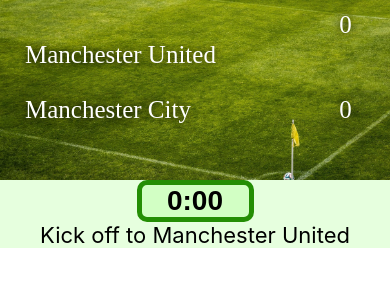
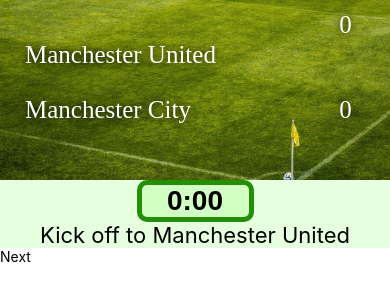
Before and after one commit to rjs68/FootballGameApp, a React Native app: screen / in a window 390 px wide. Shown: the top 300 px of the page. Built offline with nearby package versions, Linux system fonts and the light colour scheme; what react-native would draw is missing.

Commit message:
Add button to increment minute and change the display message (very basic)

```diff
--- a/App.js
+++ b/App.js
@@ -11,21 +11,14 @@ import {
   SafeAreaView,
   StyleSheet,
   ScrollView,
-  View,
-  Text,
   StatusBar,
 } from 'react-native';
 
 import {
-  Header,
-  LearnMoreLinks,
   Colors,
-  DebugInstructions,
-  ReloadInstructions,
 } from 'react-native/Libraries/NewAppScreen';
 
-import { ScoreBoard } from './components/ScoreBoard';
-import { EventDisplay } from './components/EventDisplay';
+import { PlayGame } from './components/PlayGame';
 
 const App: () => React$Node = () => {
   return (
@@ -36,8 +29,7 @@ const App: () => React$Node = () => {
           contentInsetAdjustmentBehavior="automatic"
           style={styles.scrollView}
           scrollEnabled={false}>
-          <ScoreBoard />
-          <EventDisplay />
+          <PlayGame />
         </ScrollView>
       </SafeAreaView>
     </>
--- a/components/Event.js
+++ b/components/Event.js
@@ -1,7 +1,6 @@
-import React, { useState, useEffect } from 'react';
+import React from 'react';
 
 import {
-    Animated,
     View,
     Text
 } from 'react-native';
--- a/components/EventDisplay.js
+++ b/components/EventDisplay.js
@@ -1,9 +1,7 @@
-import React, { useState, useEffect } from 'react';
+import React, { useState } from 'react';
 
 import {
     Animated,
-    Text,
-    View
 } from 'react-native';
 
 import { Event } from './Event';
@@ -27,7 +25,8 @@ export const EventDisplay = (props) => {
             opacity: fadeAnim,         // Bind opacity to animated value
           }}
         >
-            <Event minute='0' message='Kick off to Manchester United'/>
+            <Event minute={props.minute} message={props.message}/>
         </Animated.View>
       );
-    }
+
+}
--- /dev/null
+++ b/components/NextEvent.js
@@ -0,0 +1,35 @@
+import React from 'react';
+
+import {
+    TouchableOpacity,
+    Text
+} from 'react-native';
+
+export class NextEvent extends React.Component {
+    constructor(props){
+        super(props);
+        this.handlePress = this.handlePress.bind(this);
+    }
+
+    handlePress(){
+        let message = "";
+        const num = Math.random();
+
+        if(num<0.3){
+            message = this.props.currentTeam + " continue to build";
+        }else if(num<0.6){
+            message = this.props.currentTeam + " lose the ball";
+        }else{
+            message = this.props.currentTeam + " are on the attack";
+        }
+
+        this.props.addMinute();
+        this.props.newMessage(message);
+    }
+
+    render() {
+        return <TouchableOpacity onPress={this.handlePress}>
+                    <Text>Next</Text>
+                </TouchableOpacity>
+    }
+}
--- /dev/null
+++ b/components/PlayGame.js
@@ -0,0 +1,58 @@
+import React from 'react';
+
+import { ScoreBoard } from './ScoreBoard';
+import { EventDisplay } from './EventDisplay';
+import { NextEvent } from './NextEvent';
+
+import {
+    View,
+    Button
+} from 'react-native';
+
+export class PlayGame extends React.Component {
+    constructor() {
+        super();
+        const num = Math.random();
+        this.state = {
+            minute: 0,
+            team1: "Manchester United",
+            team2: "Manchester City"
+        };
+        this.addMinute = this.addMinute.bind(this);
+        this.newMessage = this.newMessage.bind(this);
+    }
+
+    startTeam(){
+        const num = Math.random();
+        if(num>0.5){
+            this.setState({currentTeam: this.state.team1});
+            this.setState({message: "Kick off to " + this.state.team1})
+        } else {
+            this.setState({currentTeam: this.state.team2});
+            this.setState({message: "Kick off to " + this.state.team2})
+        }
+    }
+
+    componentDidMount(){
+        this.startTeam();
+    }
+
+    addMinute(){
+        this.setState({minute: this.state.minute + 1});
+    }
+
+    newMessage(newMessage){
+        this.setState({message: newMessage});
+    }
+
+    render() {
+        return <View>
+                    <ScoreBoard />
+                    <EventDisplay minute={this.state.minute} message={this.state.message}/>
+                    <NextEvent  addMinute={this.addMinute.bind(this)}
+                                newMessage={this.newMessage.bind(this)}
+                                currentTeam={this.state.currentTeam}/>
+                </View>
+    }
+
+}
```
